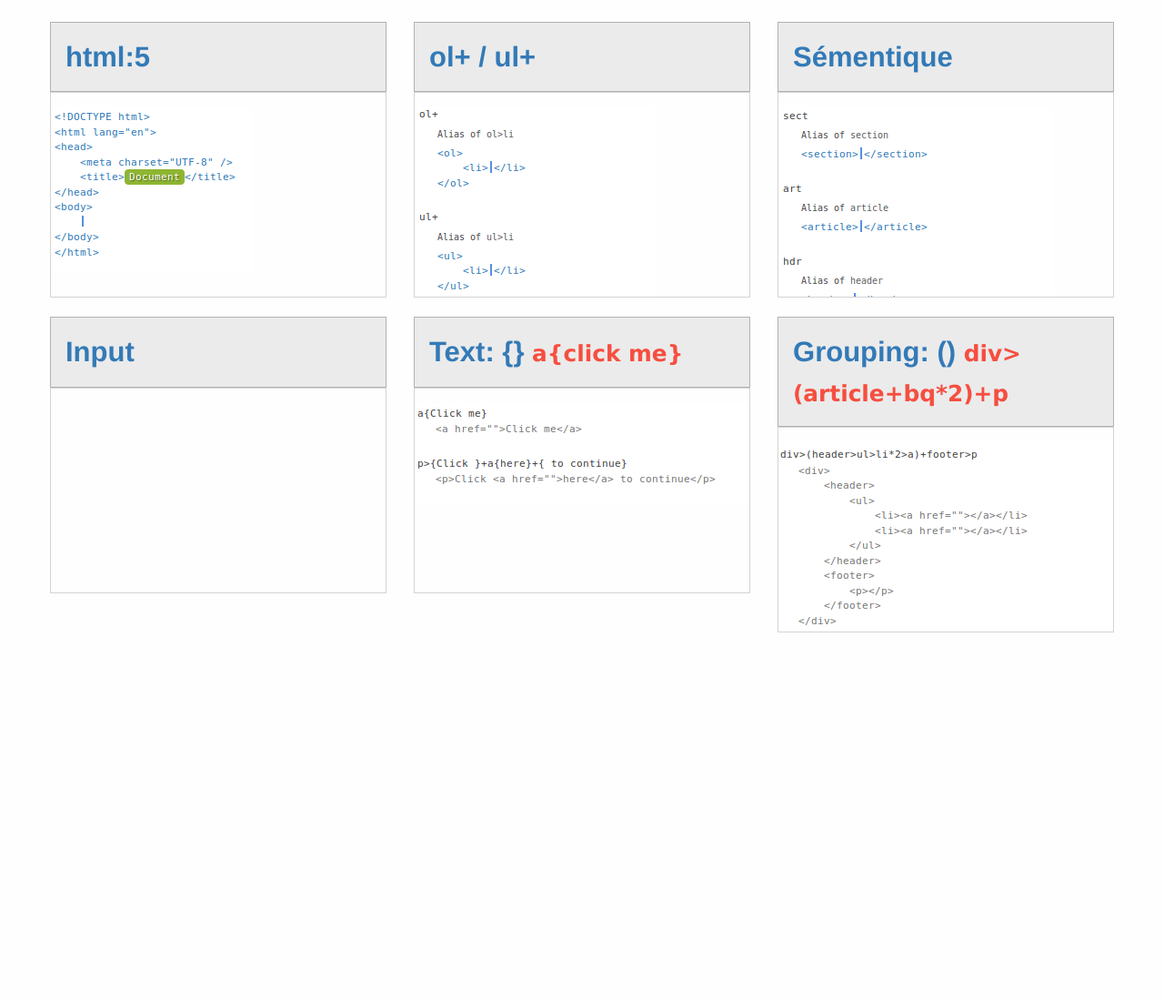
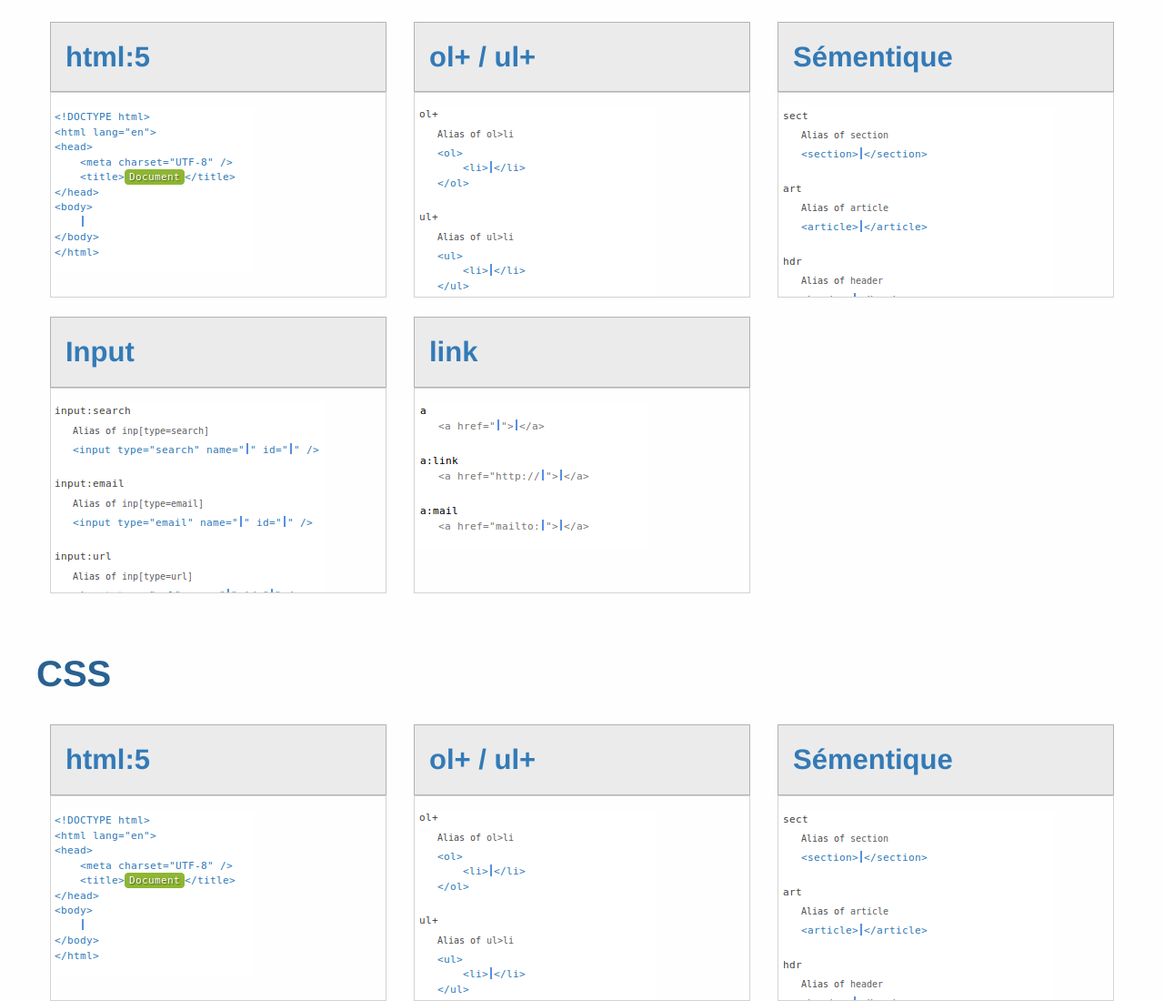
Before and after one commit to a1ip/Cheat-Sheet-Emmet, a plain HTML site: page index.html in a window 1280 px wide. Shown: the part 991-2091 px from the top of the page at 91% size. Before the commit the page ends 1686 px from the top, so only its background shows below. Drawn offline with nearby package versions, Linux system fonts and the light colour scheme.

Commit message:
finished html content, added back to top fixed button

```diff
--- a/css/app.css
+++ b/css/app.css
@@ -24,12 +24,25 @@ h3 small {
   font-weight:600;
 }
 
+.hiddens-xs {
+  display:none;
+}
+
 .picture {
   height: 13em;
   max-width: 100%;
   background-repeat: no-repeat;
   /*background-size: cover;*/
   margin: 1em 0 0;
+}
+
+/*Back to Top*/
+
+.button {
+  position:fixed;
+  margin-bottom: 0;
+  bottom: 0;
+  box-shadow: 0 -5px 5px -5px #333;
 }
 
 /*code color #337AB7 */
@@ -41,6 +54,10 @@ h3 small {
 .title-bar {                          /*Header color background and style **/
   background-color: #337AB7;
   box-shadow: 0 4px 6px -6px #222;
+}
+
+#menu a {
+  padding: .7rem .5rem;
 }
 
 /**************/
@@ -101,3 +118,12 @@ h3 small {
 .plist {
   background-image: url(../img/h-ol.png);
 }
+
+.pinp {
+  background-image: url(../img/h-input.png);
+}
+
+
+.plink {
+  background-image: url(../img/h-link.png);
+}
--- a/index.html
+++ b/index.html
@@ -25,15 +25,18 @@
         <![endif]-->
 
     <!-- Header -->
-    <header>
+    <header id="top">
+
         <div class="title-bar" data-responsive-toggle="example-menu" data-hide-for="medium">
             <button class="menu-icon" type="button" data-toggle></button>
             <div class="title-bar-title">Menu</div>
         </div>
 
+
+
         <div class="top-bar" id="example-menu">
             <div class="top-bar-left">
-                <ul class="dropdown menu" data-dropdown-menu>
+                <ul class="dropdown menu" id="menu" data-dropdown-menu>
                     <li class="menu-text">Emmet</li>
                     <li><a href="#syntaxe">Syntaxe</a></li>
                     <li><a href="#html">HTML</a></li>
@@ -41,13 +44,13 @@
                 </ul>
             </div>
         </div>
+
     </header>
     <!-- /Header -->
 
+    <section> <!--MAIN BLOCK -->
+
     <!-- ***************************SYNTAXE **********************************-->
-
-    <section class="container">
-
         <article id="syntaxe">
             <h2>Syntaxe</h2>
 
@@ -124,6 +127,8 @@
 
         </article>
 
+        <!-- END SYNTAX -->
+
 <!-- *************************** HTML **********************************-->
 
         <article class="HTML" id="html">
@@ -182,32 +187,73 @@
 
                 <div class="small-12 large-4 columns">
                     <div class="callout secondary" id="panel">
-                        <h3>Text: {} <small> a{click me}</small></h3>
+                        <h3>link</h3>
                     </div>
                     <div class="picture-wrap">
-                        <figure class="picture ptext">
-                        </figure>
+                        <figure class="picture plink">
                     </div>
                 </div>
 
-                <div class="small-12 large-4 columns">
+
+                <div class="small-12 large-4 columns hiddens-xs">
                     <div class="callout secondary" id="panel">
-                        <h3>Grouping: () <small> div>(article+bq*2)+p</small></h3>
-                    </div>
-                    <div class="picture-wrap">
-                        <figure class="picture pgroup">
+                        <h3>>/h3>
                     </div>
                 </div>
-            </div>
+
+              </div>
 
         </article>
 
+        <!-- End 2nd row // End HTML -->
+
+      <!-- ******************************CSS******************************** -->
+
+      <article class="CSS" id="css">
+        <h2>CSS</h2>
+
+          <!-- First row -->
+
+          <div class="row">
+
+              <div class="small-12 large-4 columns">
+                  <div class="callout secondary" id="panel">
+                      <h3>html:5</h3>
+                  </div>
+                  <div class="picture-wrap">
+                      <figure class="picture phtml">
+                      </figure>
+                  </div>
+              </div>
+
+              <div class="small-12 large-4 columns">
+                  <div class="callout secondary" id="panel">
+                      <h3>ol+ / ul+</h3>
+                  </div>
+                  <div class="picture-wrap">
+                      <figure class="picture  plist">
+                      </figure>
+                  </div>
+              </div>
+
+              <div class="small-12 large-4 columns">
+                  <div class="callout secondary" id="panel">
+                      <h3>Sémentique</h3>
+                  </div>
+                  <div class="picture-wrap">
+                      <figure class="picture psem">
+                      </figure>
+                  </div>
+              </div>
+          </div>
 
 
-        </article>
+
+          <a class="small expanded button" href="#top">Back to Top</a>
 
 
-    </section>
+
+    </section> <!-- End Main Block -->
 
 
 
```
Also changed, not shown: img/h-link.png (added).
